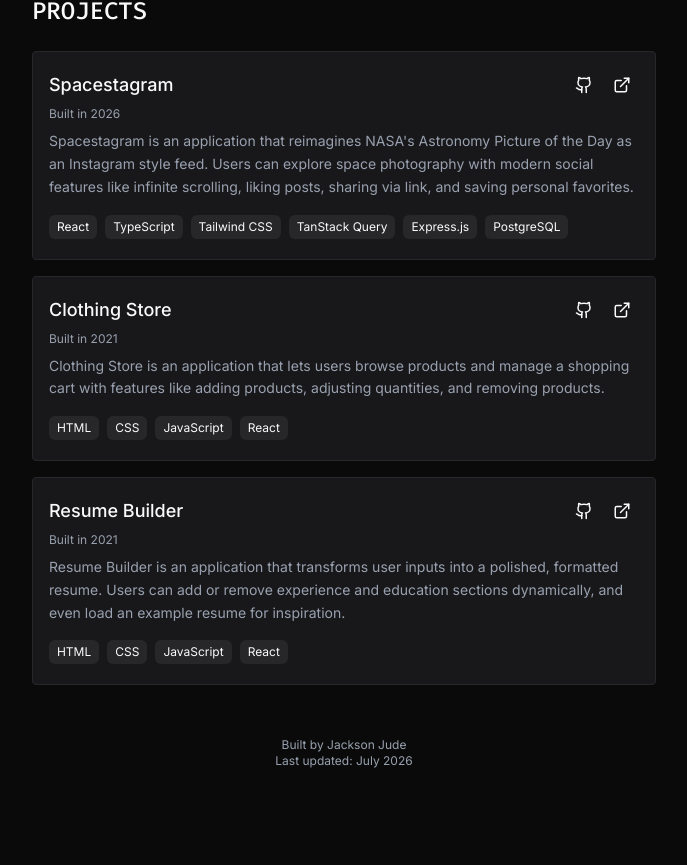
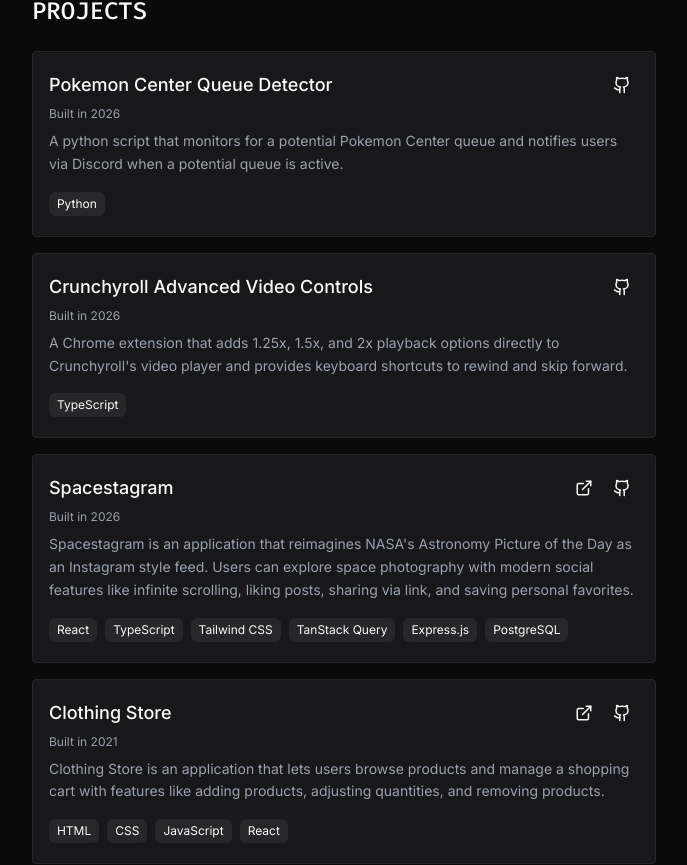
Before and after one commit to JacksonJ97/portfolio, a React (Vite) app: page / in a window 1280 px wide. Shown: the part 1255-2120 px from the top of the page, without its empty margins (296-983 px from the left). Before the commit the page ends 2044 px from the top, so only its background shows below. Built offline with nearby package versions, Linux system fonts and the light colour scheme.

Commit message:
added new projects and skills

```diff
--- a/src/components/Footer/index.tsx
+++ b/src/components/Footer/index.tsx
@@ -2,7 +2,7 @@ export default function Footer() {
   return (
     <footer className="mx-auto max-w-prose px-4 py-5 text-center">
       <p className="text-xs text-(--text-muted-color)">Built by Jackson Jude</p>
-      <p className="text-xs text-(--text-muted-color)">Last updated: July 2026</p>
+      <p className="text-xs text-(--text-muted-color)">Last updated: November 2026</p>
     </footer>
   );
 }
--- a/src/content/Projects/index.tsx
+++ b/src/content/Projects/index.tsx
@@ -6,11 +6,29 @@ type Project = {
   yearBuilt: string;
   description: string;
   technologies: string[];
-  liveLink: string;
+  liveLink: string | null;
   sourceLink: string;
 };
 
 const projects: Project[] = [
+  {
+    title: "Pokemon Center Queue Detector",
+    yearBuilt: "2026",
+    description:
+      "A python script that monitors for a potential Pokemon Center queue and notifies users via Discord when a potential queue is active.",
+    technologies: ["Python"],
+    liveLink: null,
+    sourceLink: "https://github.com/JacksonJ97/pokemon-center-queue-detector",
+  },
+  {
+    title: "Crunchyroll Advanced Video Controls",
+    yearBuilt: "2026",
+    description:
+      "A Chrome extension that adds 1.25x, 1.5x, and 2x playback options directly to Crunchyroll's video player and provides keyboard shortcuts to rewind and skip forward.",
+    technologies: ["TypeScript"],
+    liveLink: null,
+    sourceLink: "https://github.com/JacksonJ97/crunchyroll-advanced-controls",
+  },
   {
     title: "Spacestagram",
     yearBuilt: "2026",
@@ -54,6 +72,17 @@ function ProjectCard({ project }: { project: Project }) {
         <h3 className="text-lg font-medium text-(--text-color)">{project.title}</h3>
 
         <div className="flex items-center gap-1">
+          {project.liveLink && (
+            <a
+              href={project.liveLink}
+              target="_blank"
+              rel="noopener noreferrer"
+              aria-label="View live site"
+              className="p-2 text-(--text-color) transition-colors hover:text-(--primary-color)"
+            >
+              <ExternalLink className="size-4.5" />
+            </a>
+          )}
           <a
             href={project.sourceLink}
             target="_blank"
@@ -62,15 +91,6 @@ function ProjectCard({ project }: { project: Project }) {
             className="p-2 text-(--text-color) transition-colors hover:text-(--primary-color)"
           >
             <Github className="size-4.5" />
-          </a>
-          <a
-            href={project.liveLink}
-            target="_blank"
-            rel="noopener noreferrer"
-            aria-label="View live site"
-            className="p-2 text-(--text-color) transition-colors hover:text-(--primary-color)"
-          >
-            <ExternalLink className="size-4.5" />
           </a>
         </div>
       </div>
--- a/src/content/Skills/index.tsx
+++ b/src/content/Skills/index.tsx
@@ -54,6 +54,7 @@ const skills: Skill[] = [
       { label: "Django", icon: djangoIcon },
       { label: "Node.js", icon: nodeIcon },
       { label: "Express.js", icon: expressIcon },
+      { label: "Hono", icon: "" }, // TODO Add image
     ],
   },
   {
@@ -79,6 +80,7 @@ const skills: Skill[] = [
       { label: "Figma", icon: figmaIcon },
       { label: "Postman", icon: postmanIcon },
       { label: "Codex", icon: codexIcon },
+      { label: "Claude Code", icon: "" }, // TODO Add image
     ],
   },
 ];
```
